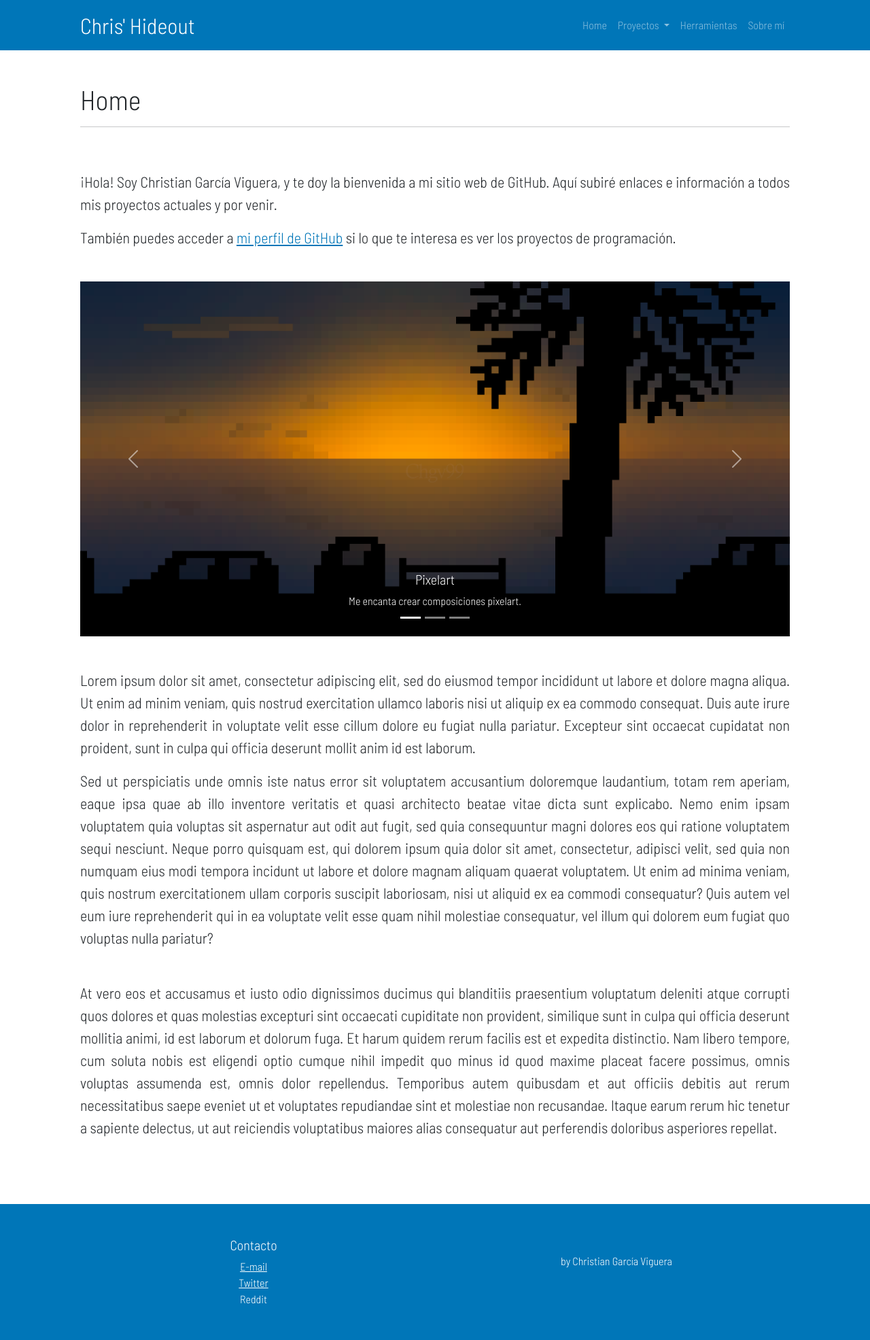
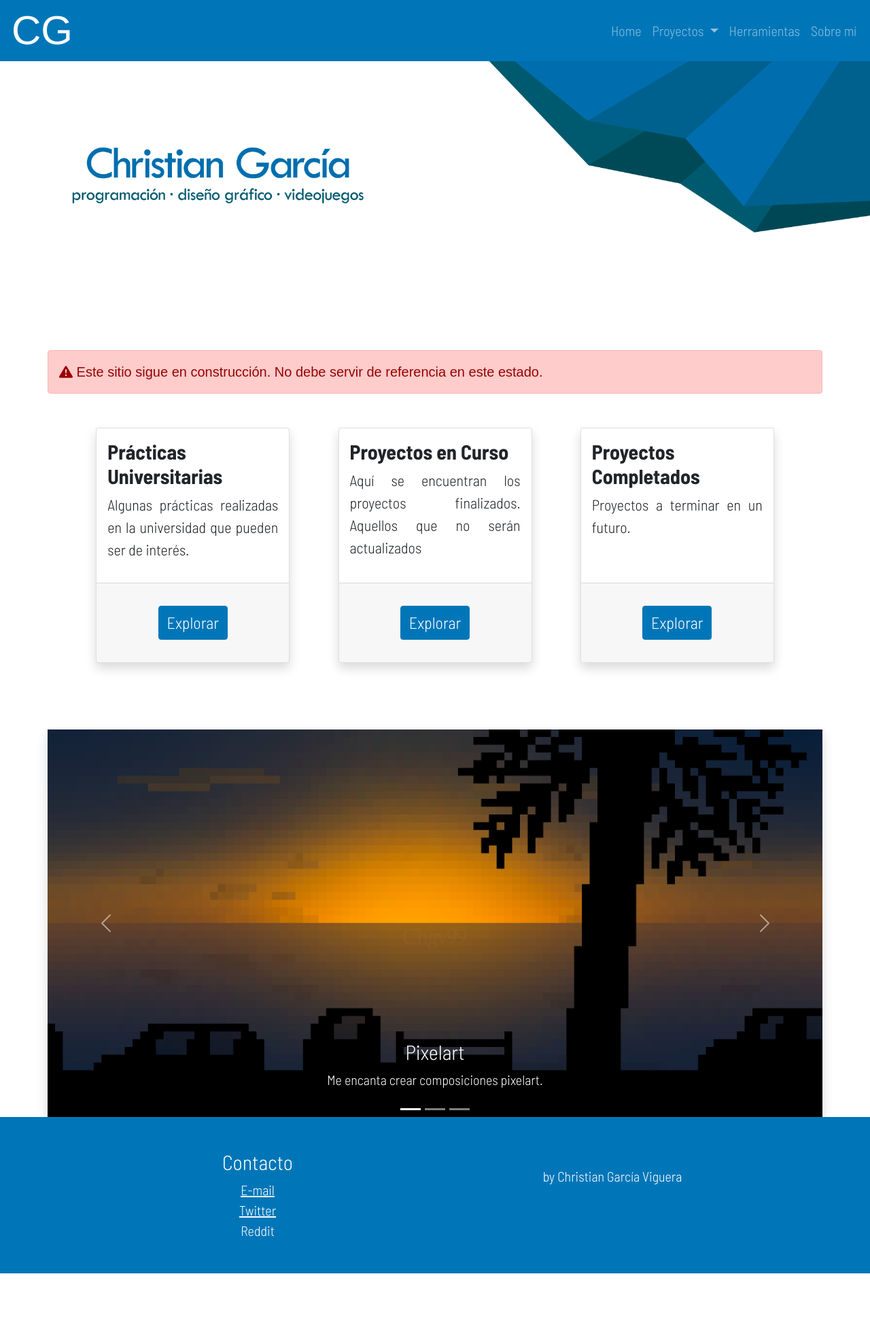
Before and after one commit to Chgv99/chgv99.github.io, a PHP site: page / in a window 1280 px wide. Shown: the whole page at 68% size. After the commit the page ends 1873 px from the top, so only its background shows below. Run offline with PHP 8.4, Linux system fonts and the light colour scheme; some libraries are stand-ins or nearby versions.

Commit message:
Changed design

```diff
--- a/index.html
+++ b/index.html
@@ -8,18 +8,20 @@
 	<!--<link rel="stylesheet" href="/css/style.css" type="text/css">-->
     <link rel="preconnect" href="https://fonts.gstatic.com">
     <link href="https://fonts.googleapis.com/css2?family=Barlow+Semi+Condensed:ital,wght@0,100;0,300;0,700;0,900;1,100;1,300;1,700;1,900&display=swap" rel="stylesheet">
+    <link href="db.onlinewebfonts.com/c/9b62dc86f936227b3f7b367bd0b6c05e?family=Tw+Cen+MT" rel="stylesheet">
 	<link href="https://fonts.googleapis.com/css2?family=Roboto&display=swap" rel="stylesheet">
     <link rel="stylesheet" type="text/css" href="/sass/custom.css">
+    <link href="/node_modules/bootstrap-icons/font/bootstrap-icons.css" rel="stylesheet">
 
 	<!--<link href="https://fonts.googleapis.com/css2?family=Bitter:wght@400;700&display=swap" rel="stylesheet">-->
 
-	<title>Chris' Hideout</title>
+	<title>Christian García</title>
 </head>
 
 <body>
 	<nav class="navbar navbar-expand-lg navbar-dark bg-primary ">
-		<div class="container">
-			<a class="navbar-brand" href="index.html">Chris' Hideout</a>
+		<div class="container-fluid">
+			<a class="navbar-brand" href="index.html">CG</a>
 
 			<button class="navbar-toggler"
 					type="button"
@@ -49,17 +51,23 @@
 			</div>
 	    </div>
 	</nav>
-	<div id="body-container" class="container p-5 px-0" ><!--container-body id="main-container"-->
-			<div class="row">
-                <div class="col-12">
-                    <div>
-                        <h2>Home</h2>
-                        <hr class="">
+    <div class="container-fluid m-0 p-0 d-sm-none d-lg-block">
+        <div class="row>
+            <div class="col-12 p-0">
+                <img class="img-fluid" src="/pictures/banner-2.gif" alt="">
             </div>
         </div>
     </div>
+	<div class="container-sm container-lg m-auto p-0">
         <div class="row">
+            <div class="alert alert-danger" role="alert">
+                <i class="bi bi-exclamation-triangle-fill"></i>
+                Este sitio sigue en construcción. No debe servir de referencia en este estado.
+            </div>
+        </div>
+        <div class="row d-sm-block d-lg-none">
             <div class="col-12">
+                <div class="container my-5">
                     <div>
                         <p>
                             ¡Hola! Soy Christian García Viguera, y te doy la bienvenida a mi sitio web de GitHub. Aquí subiré enlaces e información
@@ -72,14 +80,60 @@
                     </div>
                 </div>
             </div>
-            <div class="row">
-                <div class="col-12">
+        </div>
+        <div id="card-row" class="row justify-content-evenly">
+            <div class="col col-sm-5 col-lg-3 mb-sm-5">
+                <div class="card shadow">
+                    <!--<img src="/pictures/3.1.png" class="card-img-top overflow-hidden h-10" alt="...">-->
+                    <div class="card-body">
+                        <h5 class="card-title">Prácticas Universitarias</h5>
+                        <p class="card-text p-0 pb-3">Algunas prácticas realizadas en la universidad que pueden ser de interés.</p>
+                    </div>
+                    <div class="card-footer container-fluid ">
+                        <div class="row justify-content-center">
+                            <a href="#" class="btn btn-primary w-auto">Explorar</a>
+                        </div>
+                    </div>
+                </div>
+            </div>
+            <div class="col col-sm-5 col-lg-3 mb-sm-5">
+                <div class="card shadow">
+                    <!--<img src="/pictures/3.1.png" class="card-img-top overflow-hidden h-10" alt="...">-->
+                    <div class="card-body">
+                        <h5 class="card-title">Proyectos en Curso</h5>
+                        <p class="card-text p-0 pb-3">Aquí se encuentran los proyectos finalizados. Aquellos que no serán actualizados</p>
+                    </div>
+                    <div class="card-footer container-fluid ">
+                        <div class="row justify-content-center">
+                            <a href="#" class="btn btn-primary w-auto">Explorar</a>
+                        </div>
+                    </div>
+                </div>
+            </div>
+            <div class="col col-sm-6 col-lg-3 mb-sm-5">
+                <div class="card shadow">
+                    <!--<img src="/pictures/3.1.png" class="card-img-top overflow-hidden h-10" alt="...">-->
+                    <div class="card-body">
+                        <h5 class="card-title">Proyectos Completados</h5>
+                        <p class="card-text p-0 pb-3">Proyectos a terminar en un futuro.</p>
+                    </div>
+                    <div class="card-footer container-fluid ">
+                        <div class="row justify-content-center">
+                            <a href="#" class="btn btn-primary w-auto">Explorar</a>
+                        </div>
+                    </div>
+                </div>
+            </div>
+        </div>
+        <div class="row mb-0 pb-0 d-sm-none d-lg-block">
+            <div class="col-12 p-0">
+                <div class="container-fluid shadow p-0">
                     <div id="carouselExampleInterval" class="carousel slide m-0" data-bs-ride="carousel">
-                        <ol class="carousel-indicators">
+                        <div class="carousel-indicators">
                             <li data-bs-target="#carouselExampleIndicators" data-bs-slide-to="0" class="active"></li>
                             <li data-bs-target="#carouselExampleIndicators" data-bs-slide-to="1"></li>
                             <li data-bs-target="#carouselExampleIndicators" data-bs-slide-to="2"></li>
-                        </ol>
+                        </div>
                         <div class="carousel-inner">
                             <div class="carousel-item active" data-bs-interval="5000">
                                 <img src="/pictures/Sunset Pixelart.png" class="d-block w-100" alt="Pixelart sunset">
@@ -113,14 +167,26 @@
                         </a>
                     </div>
                 </div>
-                <!--
+            </div>
+        </div>
+        <!--<div class="row">
             <div class="col-6 p-0">
+                <img class="img-fluid" src="/pictures/brix-banner.png" alt="Brix logo">
+            </div>
+            <div class="col-6 p-0">
+                <img class="img-fluid" src="/pictures/Sunset Pixelart.png" alt="Pixelart sunset">
+            </div>
+        </div>-->
+	</div>
+    <div class="container-fluid d-sm-block d-lg-none p-0">
+        <div class="col-12 p-0">
+            <div class="container-fluid shadow p-0">
                 <div id="carouselExampleInterval" class="carousel slide m-0" data-bs-ride="carousel">
-                        <ol class="carousel-indicators">
+                    <div class="carousel-indicators">
                         <li data-bs-target="#carouselExampleIndicators" data-bs-slide-to="0" class="active"></li>
                         <li data-bs-target="#carouselExampleIndicators" data-bs-slide-to="1"></li>
                         <li data-bs-target="#carouselExampleIndicators" data-bs-slide-to="2"></li>
-                        </ol>
+                    </div>
                     <div class="carousel-inner">
                         <div class="carousel-item active" data-bs-interval="5000">
                             <img src="/pictures/Sunset Pixelart.png" class="d-block w-100" alt="Pixelart sunset">
@@ -154,73 +220,15 @@
                     </a>
                 </div>
             </div>
-                <div class="col-6 p-0">
-                    <div id="carouselExampleInterval" class="carousel slide m-0" data-bs-ride="carousel">
-                        <ol class="carousel-indicators">
-                            <li data-bs-target="#carouselExampleIndicators" data-bs-slide-to="0" class="active"></li>
-                            <li data-bs-target="#carouselExampleIndicators" data-bs-slide-to="1"></li>
-                            <li data-bs-target="#carouselExampleIndicators" data-bs-slide-to="2"></li>
-                        </ol>
-                        <div class="carousel-inner">
-                            <div class="carousel-item active" data-bs-interval="5000">
-                                <img src="/pictures/Sunset Pixelart.png" class="d-block w-100" alt="Pixelart sunset">
-                                <div class="carousel-caption d-none d-md-block">
-                                    <h5>Pixelart</h5>
-                                    <span>Me encanta crear composiciones pixelart.</span>
         </div>
     </div>
-                            <div class="carousel-item" data-bs-interval="5000">
-                                <img src="/pictures/brix-banner.png" class="d-block w-100" alt="Brix logo">
-                                <div class="carousel-caption d-none d-md-block">
-                                    <h5>Brix</h5>
-                                    <span>Clon del conocido Arkanoid o Breakout con toques personales.</span>
-                                </div>
-                            </div>
-                            <div class="carousel-item" data-bs-interval="5000">
-                                <img src="/pictures/platformer-proyect-banner.png" class="d-block w-100" alt="Unity platformer">
-                                <div class="carousel-caption d-none d-md-block">
-                                    <h5>Plataformas (WIP)</h5>
-                                    <span>Próximo proyecto.</span>
-                                </div>
-                            </div>
-                        </div>
-                        <a class="carousel-control-prev" href="#carouselExampleInterval" role="button" data-bs-slide="prev">
-                        <span class="carousel-control-prev-icon" aria-hidden="true"></span>
-                        <span class="visually-hidden">Previous</span>
-                        </a>
-                        <a class="carousel-control-next" href="#carouselExampleInterval" role="button" data-bs-slide="next">
-                        <span class="carousel-control-next-icon" aria-hidden="true"></span>
-                        <span class="visually-hidden">Next</span>
-                        </a>
-                    </div>
-                </div>
-                -->
-            </div>
-            <div class="row">
-                <div class="col-12">
-                    <div>
-                        <p>
-                            Lorem ipsum dolor sit amet, consectetur adipiscing elit, sed do eiusmod tempor incididunt ut labore et dolore magna aliqua. Ut enim ad minim veniam, quis nostrud exercitation ullamco laboris nisi ut aliquip ex ea commodo consequat. Duis aute irure dolor in reprehenderit in voluptate velit esse cillum dolore eu fugiat nulla pariatur. Excepteur sint occaecat cupidatat non proident, sunt in culpa qui officia deserunt mollit anim id est laborum.
-                        </p>
-                        <p>
-                            Sed ut perspiciatis unde omnis iste natus error sit voluptatem accusantium doloremque laudantium, totam rem aperiam, eaque ipsa quae ab illo inventore veritatis et quasi architecto beatae vitae dicta sunt explicabo. Nemo enim ipsam voluptatem quia voluptas sit aspernatur aut odit aut fugit, sed quia consequuntur magni dolores eos qui ratione voluptatem sequi nesciunt. Neque porro quisquam est, qui dolorem ipsum quia dolor sit amet, consectetur, adipisci velit, sed quia non numquam eius modi tempora incidunt ut labore et dolore magnam aliquam quaerat voluptatem. Ut enim ad minima veniam, quis nostrum exercitationem ullam corporis suscipit laboriosam, nisi ut aliquid ex ea commodi consequatur? Quis autem vel eum iure reprehenderit qui in ea voluptate velit esse quam nihil molestiae consequatur, vel illum qui dolorem eum fugiat quo voluptas nulla pariatur?
-                        </p>
-                    </div>
-                </div>
-            </div>
-            <div class="row">
-                <div class="col-12">
-                    <div>
-                        <p>
-                            At vero eos et accusamus et iusto odio dignissimos ducimus qui blanditiis praesentium voluptatum deleniti atque corrupti quos dolores et quas molestias excepturi sint occaecati cupiditate non provident, similique sunt in culpa qui officia deserunt mollitia animi, id est laborum et dolorum fuga. Et harum quidem rerum facilis est et expedita distinctio. Nam libero tempore, cum soluta nobis est eligendi optio cumque nihil impedit quo minus id quod maxime placeat facere possimus, omnis voluptas assumenda est, omnis dolor repellendus. Temporibus autem quibusdam et aut officiis debitis aut rerum necessitatibus saepe eveniet ut et voluptates repudiandae sint et molestiae non recusandae. Itaque earum rerum hic tenetur a sapiente delectus, ut aut reiciendis voluptatibus maiores alias consequatur aut perferendis doloribus asperiores repellat.
-                        </p>
-                    </div>
-                </div>
-            </div>
-	</div>
-
     <footer>
         <div id="footer" class="bg-primary text-white">
+            <!--<div id="separator-ribbon">
+                <div class="content">
+                    <img class="img-fluid" src="/pictures/ribbon-test-1.png" alt="Pixelart sunset">
+                </div>
+            </div>-->
             <div class="container p-5">
                 <div class="row">
                     <!--<div class="col text-center">
@@ -293,6 +301,7 @@
 
 	<script src="https://cdn.jsdelivr.net/npm/@popperjs/core@2.6.0/dist/umd/popper.min.js" integrity="sha384-KsvD1yqQ1/1+IA7gi3P0tyJcT3vR+NdBTt13hSJ2lnve8agRGXTTyNaBYmCR/Nwi" crossorigin="anonymous"></script>
     <script src="https://cdn.jsdelivr.net/npm/bootstrap@5.0.0-beta2/dist/js/bootstrap.min.js" integrity="sha384-nsg8ua9HAw1y0W1btsyWgBklPnCUAFLuTMS2G72MMONqmOymq585AcH49TLBQObG" crossorigin="anonymous"></script>
+    <script src="/node_modules/bootstrap-icons/dist/js/bootstrap.min.js"></script>
 </body>
 
 </html>
--- a/package.json
+++ b/package.json
@@ -1,5 +1,6 @@
 {
   "dependencies": {
-    "bootstrap": "^5.0.0-beta1"
+    "bootstrap": "^5.0.0-beta1",
+    "bootstrap-icons": "^1.3.0"
   }
 }
--- a/sass/custom.scss
+++ b/sass/custom.scss
@@ -1,14 +1,31 @@
 $font-family-sans-serif: 'Barlow Semi Condensed', sans-serif;
+$font-size-base: 1.5rem;
 //$font-family-base: 'Roboto', sans-serif;
-
 $primary: #0076B8;
 //$secondary:  black;
 $danger: red;
 
 @import "../node_modules/bootstrap/scss/bootstrap";
 
+body {
+    font-size: 20px;
+}
+
+.alert {
+    font-family: 'Arial', sans-serif;
+    margin: 0px;
+}
+
 .navbar-brand {
-    font-size: 2rem !important;
+    font-size: 60px !important;
+    font-family: "Tw Cen MT", sans-serif;
+    padding: 0px;
+    padding-left: 5px;
+    padding-right: 5px;
+}
+
+.navbar {
+    padding: 0px !important;
 }
 
 .dropdown-menu .nav-link {
@@ -17,6 +34,10 @@ $danger: red;
 
 h2 {
     font-size: 40px;
+}
+
+.card-title {
+    font-weight: bold;
 }
 
 p {
@@ -28,6 +49,41 @@ p:last-of-type {
     margin-bottom: 0;
 }
 
+.card {height: 100%;width: 100%;}
+
+#card-row .col {
+    padding: 0px;
+}
+
+.row {
+    margin: 0px;
+    padding-top: 25px;
+    padding-bottom: 25px;
+}
+
+footer .row {
+    padding: 0;
+}
+
+/*#separator-ribbon {
+    width: 100%;
+    overflow: hidden;
+    position: absolute;
+    bottom: 1px;
+}*/
+
+/*footer::before {
+    content:url("/pictures/ribbon-test-1.png");
+    width: 100%;
+    overflow: hidden;
+    position: relative;
+}*/
+
+/*#separator-ribbon .content {
+    width: 150%;
+    height: 150%;
+}*/
+
 /*.nav-link:hover {
     background-color: $navbar-dark-hover-color !important;
     color: $primary;
@@ -38,9 +94,9 @@ p:last-of-type {
     color: white;
 }*/
 
-#body-container .row {
+/*#body-container .row {
     margin-bottom: 48px;
-}
+}*/
 
 .image-blurred-edge {
     background-image: url('http://lorempixel.com/200/200/city/9');
@@ -82,15 +138,8 @@ footer a {
     footer .p-5 {
         //padding-bottom: 16px !important;
     }
-
 }
 
-@media (min-width: 993px) {
-    .p-5, nav .container {
-        padding-left: 48px !important;
-        padding-right: 48px !important;
-    }
-}
 
 // Medium devices (tablets, 768px and up)
 @media (min-width: 768px) {}
```
Also changed, not shown: package-lock.json, pictures/3.1.png (added), pictures/banner-2.gif (added), pictures/banner-test-1.png (added), pictures/banner.gif (added), pictures/banner.svg (added), pictures/brix-banner.png, pictures/platformer-proyect-banner.png, pictures/ribbon-test-1.png (added), sass/custom.css, 1 other file. Lines whose indentation alone changed are shown as unchanged.
